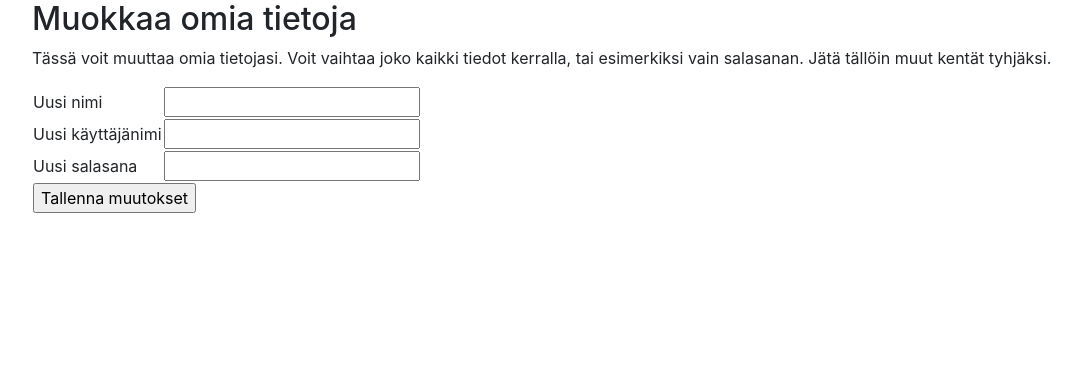
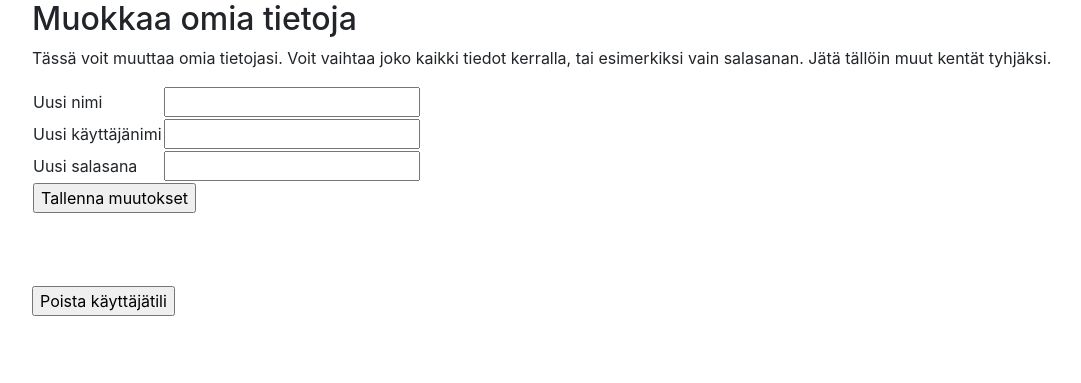
Before and after one commit to riinaalisah/Kirjahylly, a Flask app: page /auth/edit/ in a window 1280 px wide. Shown: the part 80-463 px from the top of the page, without its empty margins (53-1134 px from the left). Run offline with Flask 2, Linux system fonts and the light colour scheme; a user stored in the database is signed in; some libraries are stand-ins or nearby versions.

Commit message:
Käyttäjän poistomahdollisuus

```diff
--- a/application/auth/views.py
+++ b/application/auth/views.py
@@ -9,6 +9,8 @@ from application.auth.forms import UserForm
 from application.books.models import Book
 
 from sqlalchemy.sql import text
+
+from application.views import index
 
 
 @app.route("/auth/", methods=["GET"])
@@ -106,6 +108,13 @@ def auth_edit_form():
     if request.method == "GET":
         return render_template("auth/editinfo.html", form=UserForm())
 
+    elif request.method == "POST" and request.form["btn"] == "Poista käyttäjätili":
+        #logout_user()
+        stmt = text("DELETE FROM account WHERE id=:userid").params(userid=current_user.id)
+        db.engine.execute(stmt)
+        db.session().commit()
+        return redirect(url_for("index"))
+
     else:
         modifieduser = User(request.form.get("name"), request.form.get("username"), request.form.get("password"))
         if modifieduser.name != "":
--- a/application/templates/auth/editinfo.html
+++ b/application/templates/auth/editinfo.html
@@ -44,9 +44,11 @@
         </tr>
         <tr>
             <td colspan="3">
-                <input type="submit" value="Tallenna muutokset"/>
+                <input type="submit" name="btn" value="Tallenna muutokset"/>
             </td>
         </tr>
     </table>
+    <br><br><br>
+    <input type="submit" name="btn" value="Poista käyttäjätili"/>
 </form>
 {% endblock %}
```
Also changed, not shown: application/books.db.
